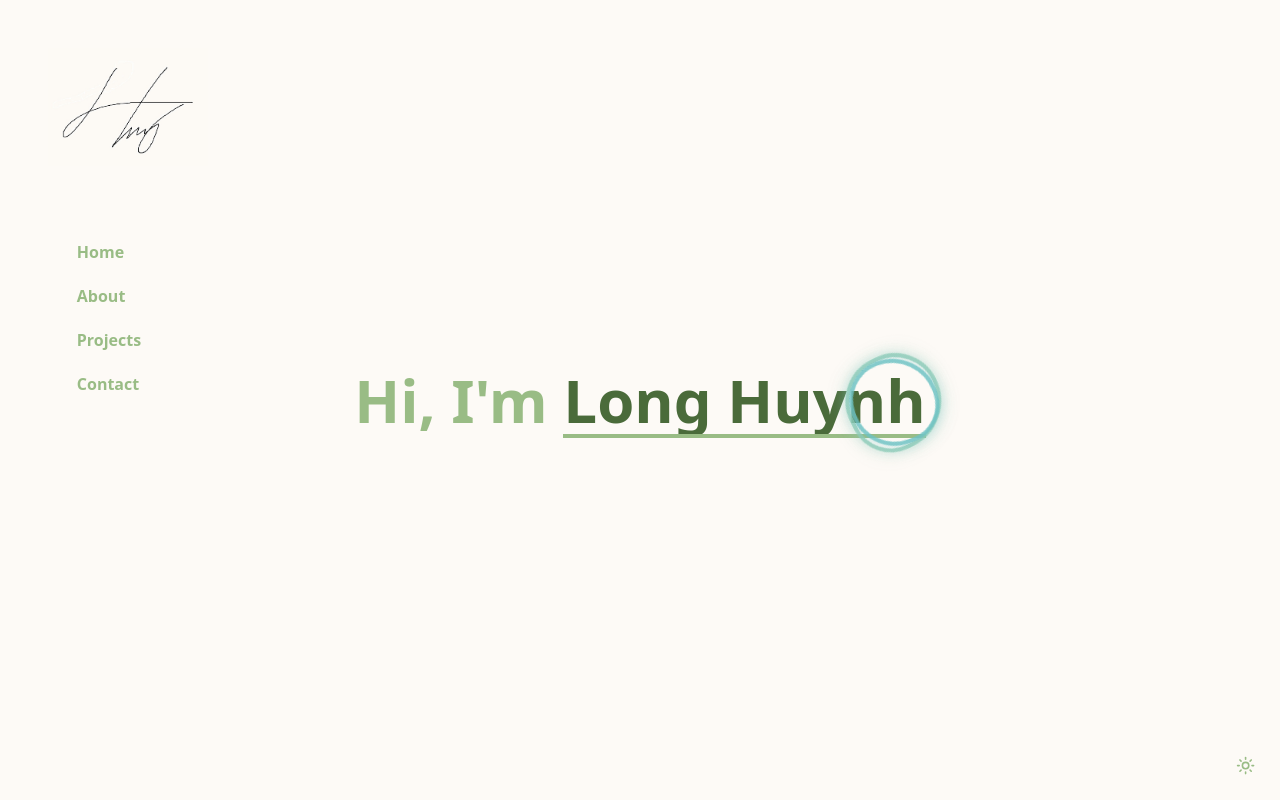
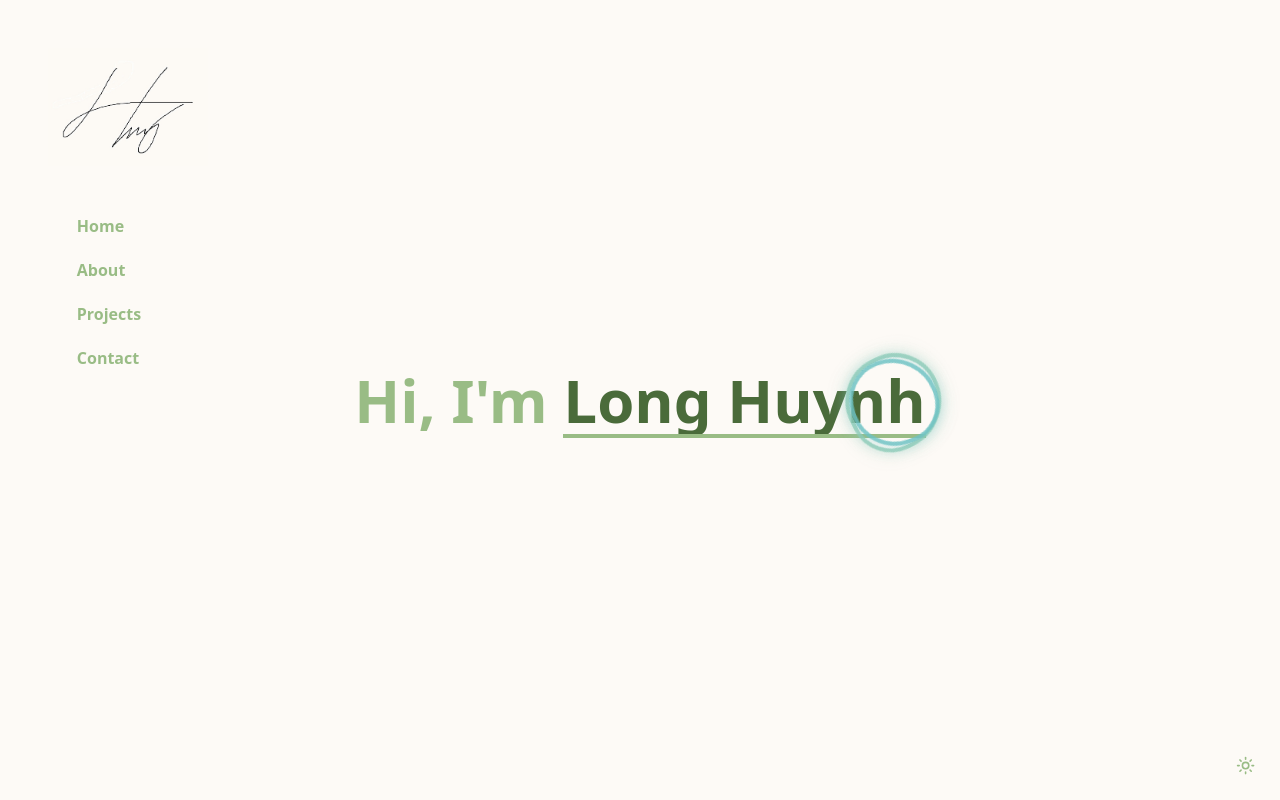
Before and after one commit to long-kr/my-portfolio, a Next.js app: page / in a window 1280 px wide. Shown: the top 800 px of the page. Built offline with nearby package versions, Linux system fonts and the light colour scheme.

Commit message:
add resonpsive classs for sidebar

```diff
--- a/src/components/sidebar/Navigation.tsx
+++ b/src/components/sidebar/Navigation.tsx
@@ -1,16 +1,14 @@
+import navItems from "@/data/navItems";
+import { cn } from "@/lib/utils";
 import Link from "next/link";
 
-type NavItem = {
-  navItems: Array<{
-    title: string;
-    link: string;
-  }>;
-};
+interface NavigationProps {
+  className?: string;
+}
 
-const Navigation: React.FC<NavItem> = ({ navItems }) => {
+const Navigation = ({ className }: NavigationProps) => {
   return (
-    <nav className="mx-auto w-2/5">
-      <ul>
+    <ul className={cn(className)}>
       {navItems.map((item) => (
         <li className="pb-5 pt-0" key={item.title}>
           <Link
@@ -22,7 +20,6 @@ const Navigation: React.FC<NavItem> = ({ navItems }) => {
         </li>
       ))}
     </ul>
-    </nav>
   );
 };
 
--- a/src/components/sidebar/SideBar.tsx
+++ b/src/components/sidebar/SideBar.tsx
@@ -1,5 +1,4 @@
 import Navigation from "@/components/sidebar/Navigation";
-import navItems from "@/data/navItems";
 import { cn } from "@/lib/utils";
 import React from "react";
 import { SideBarHeader } from "./SideBarHeader";
@@ -8,10 +7,10 @@ export const SideBar: React.FC<React.HTMLAttributes<HTMLDivElement>> = ({
   className,
 }) => {
   return (
-    <aside className={cn(className)}>
-      <SideBarHeader />
+    <nav className={cn(className)}>
+      <SideBarHeader className="h-auto w-auto lg:p-6 xl:p-12" />
 
-      <Navigation navItems={navItems} />
-    </aside>
+      <Navigation className="flex w-full flex-row justify-between px-5 sm:justify-evenly lg:mx-auto lg:w-2/5 lg:flex-col lg:p-0" />
+    </nav>
   );
 };
--- a/src/components/sidebar/SideBarHeader.tsx
+++ b/src/components/sidebar/SideBarHeader.tsx
@@ -3,17 +3,22 @@
 import darkImage from "@/assests/image/sig dark.jpg";
 import lightImage from "@/assests/image/sig.jpg";
 import { useIsClient } from "@/hook/useIsClient";
+import { cn } from "@/lib/utils";
 import { useTheme } from "next-themes";
 import Image from "next/image";
 
-export const SideBarHeader = () => {
+interface SideBarHeaderProps {
+  className?: string;
+}
+
+export const SideBarHeader = ({ className }: SideBarHeaderProps) => {
   const { resolvedTheme } = useTheme();
   const isClient = useIsClient();
 
   const image = resolvedTheme === "dark" ? darkImage : lightImage;
 
   return (
-    <header className="h-auto w-auto md:h-60 xl:p-12">
+    <header className={cn(className)}>
       {isClient && (
         <Image
           src={image}
```
Lines whose indentation alone changed are shown as unchanged.
